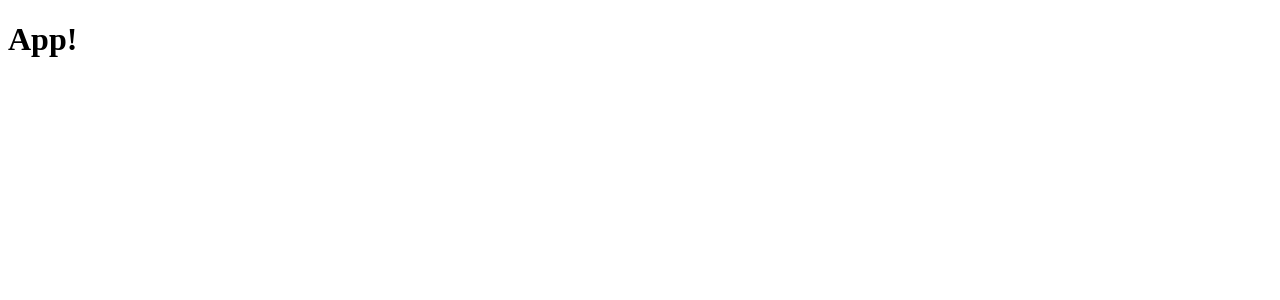
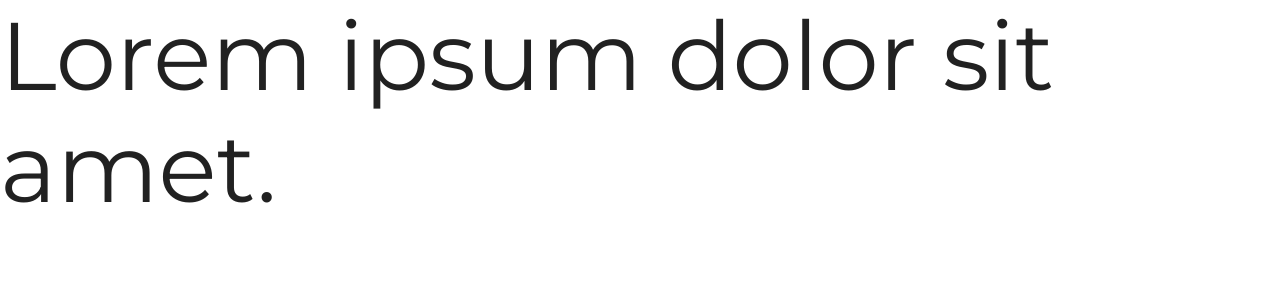
Before and after one commit to amoljagtap17/2023-react-rtk-query-demo, a React (Create React App) app: page / in a window 1280 px wide. Shown: the top 300 px of the page. Built offline with nearby package versions, Linux system fonts and the light colour scheme.

Commit message:
2023-react-rtk-query-demo: add material ui setup

```diff
--- a/package.json
+++ b/package.json
@@ -3,6 +3,11 @@
   "version": "0.1.0",
   "private": true,
   "dependencies": {
+    "@emotion/react": "^11.10.6",
+    "@emotion/styled": "^11.10.6",
+    "@fontsource/montserrat": "^4.5.14",
+    "@mui/icons-material": "^5.11.11",
+    "@mui/material": "^5.11.12",
     "@testing-library/jest-dom": "^5.16.5",
     "@testing-library/react": "^13.4.0",
     "@testing-library/user-event": "^13.5.0",
--- a/src/App.tsx
+++ b/src/App.tsx
@@ -1,3 +1,15 @@
+import "@fontsource/montserrat";
+import CssBaseline from "@mui/material/CssBaseline";
+import { ThemeProvider } from "@mui/material/styles";
+import { theme } from "app/mui";
+import { Typography } from "@mui/material";
+
 export function App() {
-  return <h1>App!</h1>;
+  return (
+    <ThemeProvider theme={theme}>
+      <CssBaseline />
+
+      <Typography variant="h1">Lorem ipsum dolor sit amet.</Typography>
+    </ThemeProvider>
+  );
 }
--- /dev/null
+++ b/src/app/mui/index.ts
@@ -0,0 +1 @@
+export * from "./theme";
--- /dev/null
+++ b/src/app/mui/theme.ts
@@ -0,0 +1,13 @@
+import { createTheme } from "@mui/material/styles";
+import { purple } from "@mui/material/colors";
+
+export const theme = createTheme({
+  typography: {
+    fontFamily: ["Montserrat", "sans-serif"].join(","),
+  },
+  palette: {
+    primary: {
+      main: purple[900],
+    },
+  },
+});
```
Also changed, not shown: 1 other file (tests, documents, lock files or other folders).
